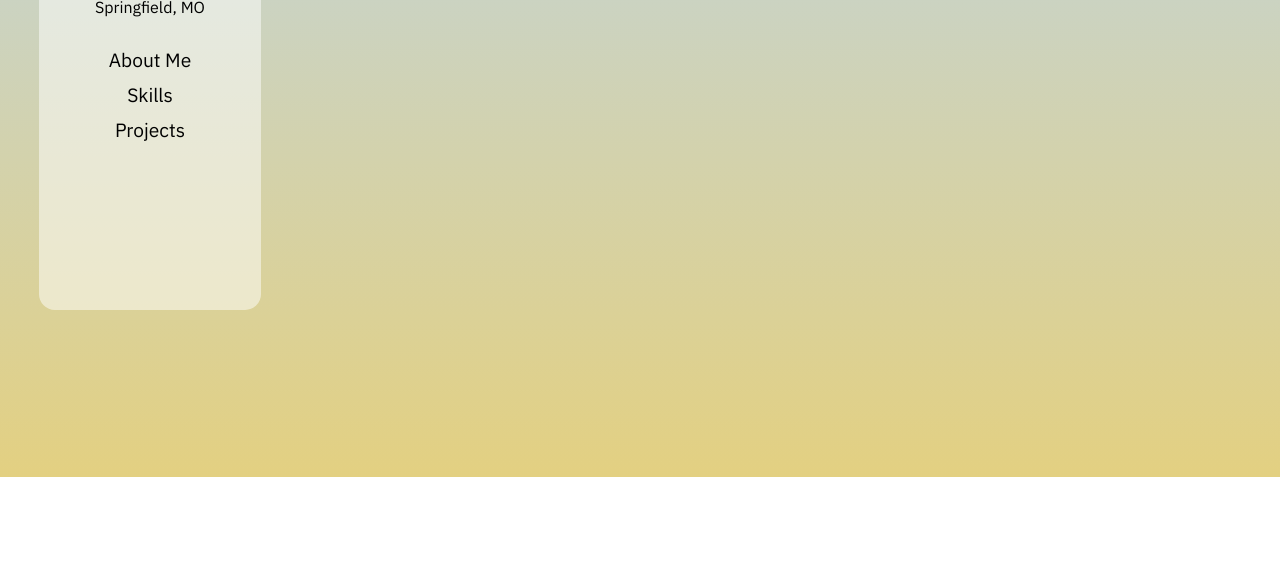
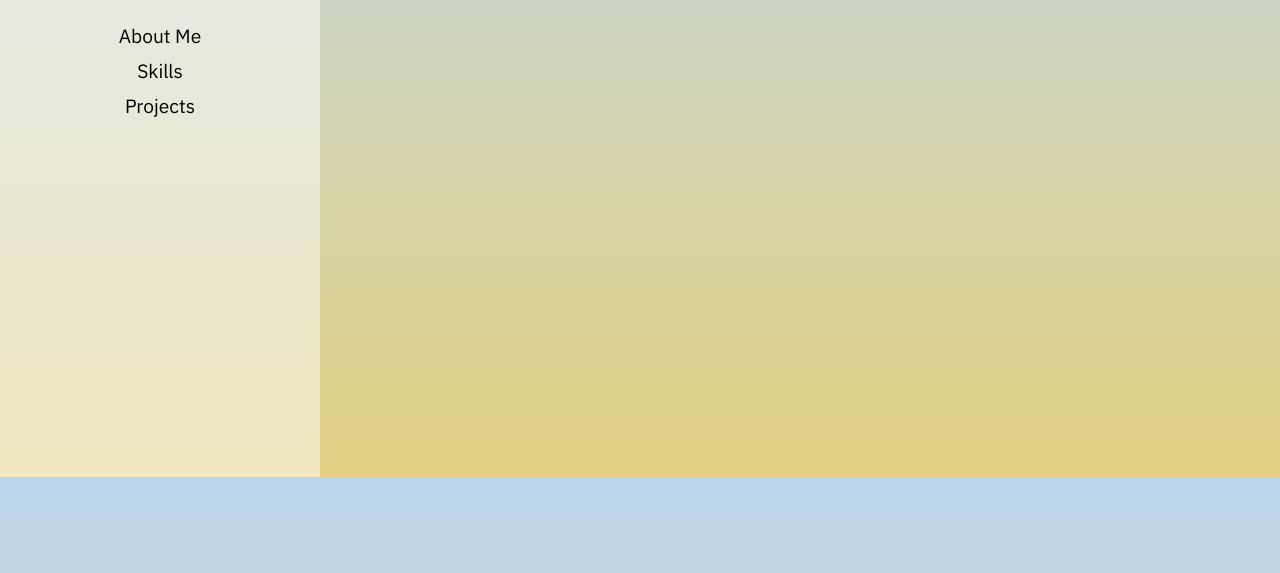
Before and after one commit to Preambleguy/resume-final-project, a plain HTML site: page index.html in a window 1280 px wide. Shown: the part 323-896 px from the top of the page. Before the commit the page ends 800 px from the top, so only its background shows below. Drawn offline with Linux system fonts and the light colour scheme.

Commit message:
Add rough draft of media queries

```diff
--- a/css/style.css
+++ b/css/style.css
@@ -38,6 +38,7 @@ h2 {
     text-align: center;
     margin: 24px auto;
     max-width: 80%;
+    height: fit-content;
     border-radius: 1rem;
     overflow: hidden;
 }
@@ -93,28 +94,69 @@ footer a {
 /* Media Query for Tablets */
 
 @media (min-width: 768px) {
+    body {
+        display: grid;
+        grid-template-areas:
+            'header-nav main main main'
+            'footer footer footer footer';
+    }
 
+    .header-container {
+        grid-area: header-nav;
+        max-width: none;
+        align-self: center;
+        height: 90%;
+        width: 90%;
+    }
+
+    main {
+        grid-area: main;
+    }
+
+    footer {
+        grid-area: footer;
+        height: 100%;
+    }
 }
+
+/* Media Query for Laptops */
 
 @media (min-width: 1024px) {
     body {
-        display: grid;
-        grid-template-columns: 300px 1fr;
-        grid-template-rows: auto;
+        display: block;
     }
 
-    header {
-        grid-column: 1;
-        grid-row: 1;
-    }
-
-    nav {
-        grid-column: 1;
-        grid-row: 2;
+    .header-container {
+        border-radius: 0;
+        max-width: none;
+        position: fixed;
+        left: 0;
+        top: 0;
+        height: 100%;
+        width: 25%;
+        margin: 0;
+        z-index: 0;
     }
 
     main {
-        grid-column: 2;
-        grid-row: 1 / span 2;
+        margin-left: 25%;
     }
+
+    /* body {
+        grid-template-areas:
+            'header-nav main main main'
+            'header-nav footer footer footer';
+    }
+
+    .header-container {
+        border-radius: 0;
+        width: 100%;
+        height: 100%;
+        max-width: none;
+        margin: 0;
+    }
+
+    footer {
+
+    } */
 }
```
